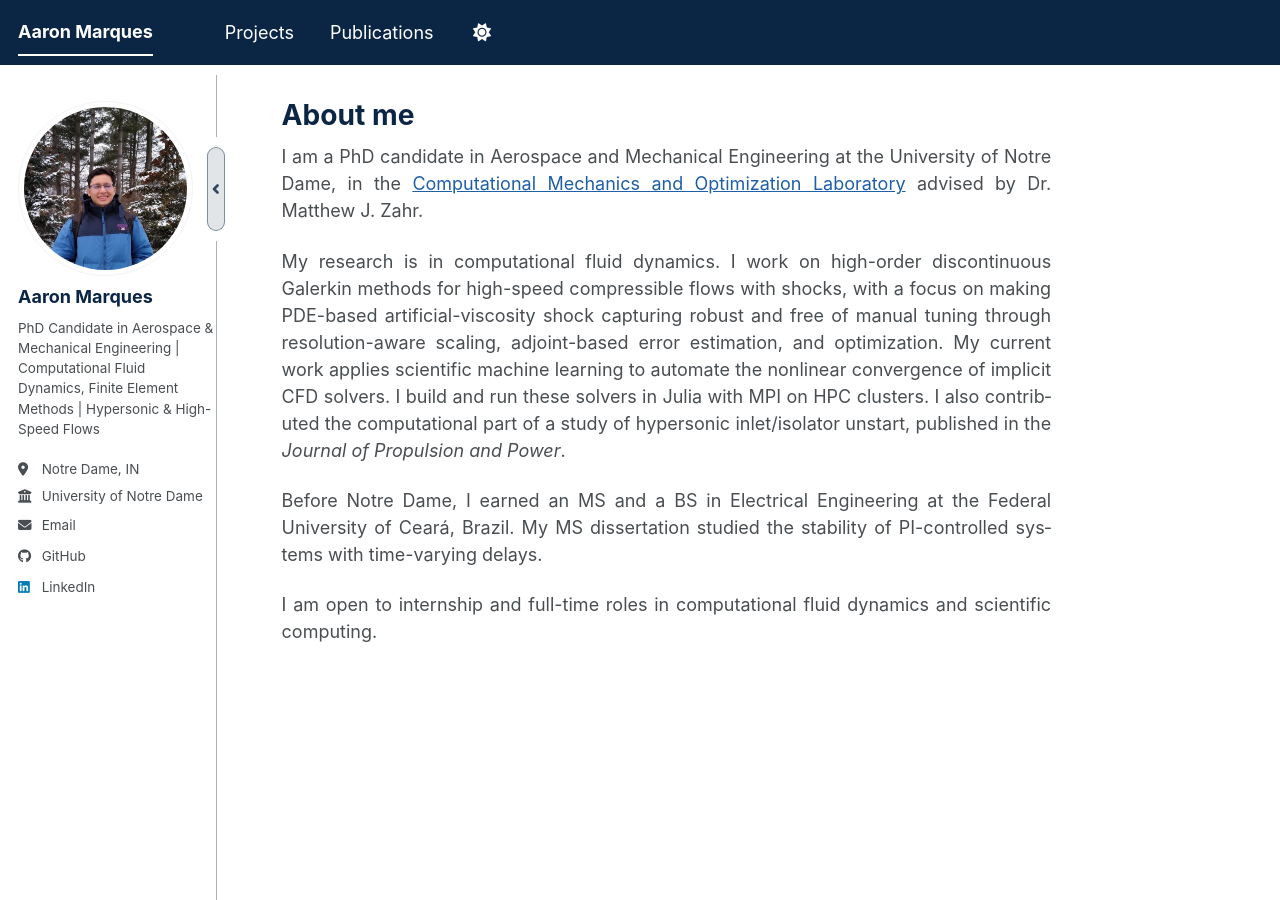
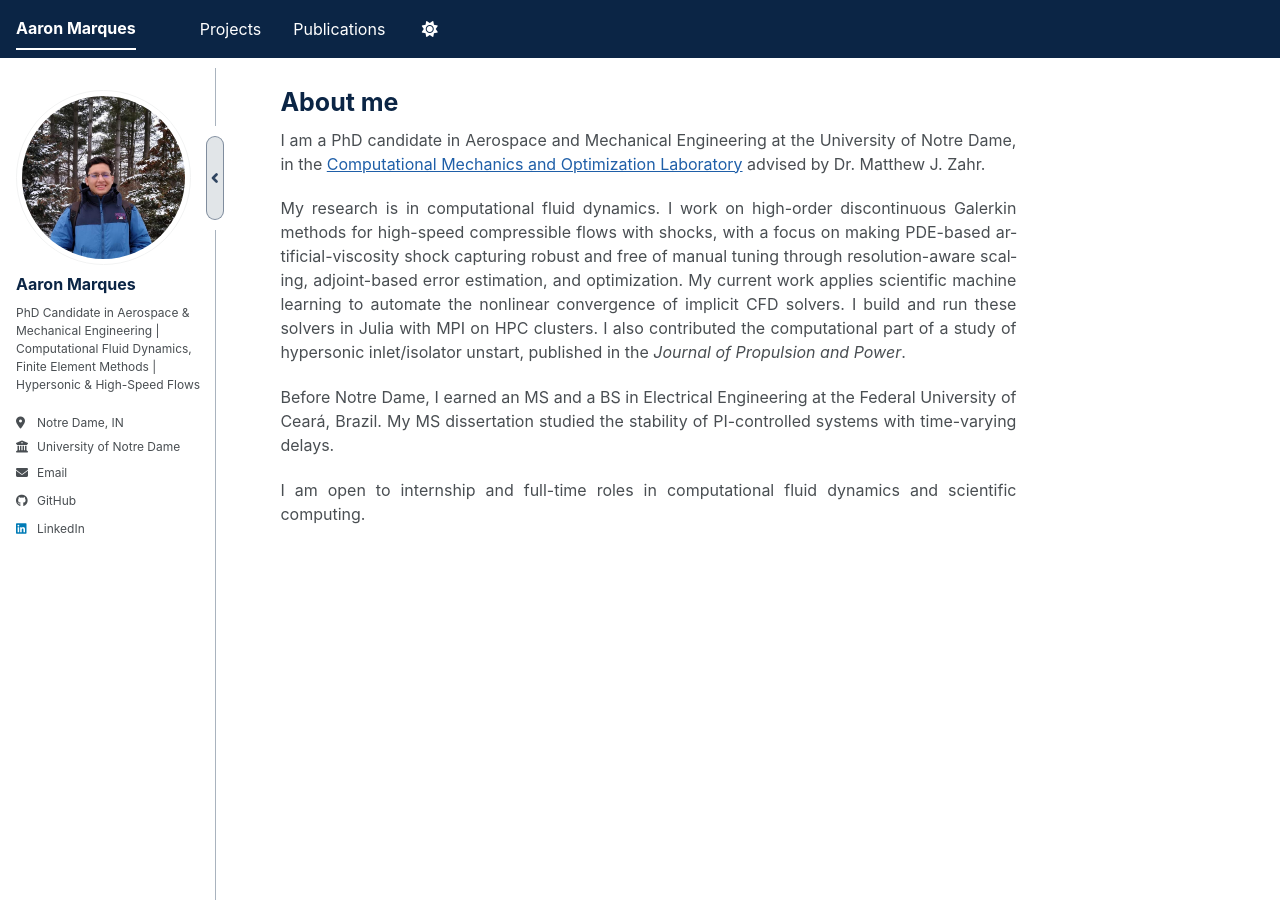
Before and after one commit to aaronmqs/aaronmqs.github.io, a Jekyll site: the page built from _pages/about.md, in a window 1280 px wide. Built offline with Jekyll 4.4.1, drawn with Linux system fonts in a browser that asks for light colours; a style sheet for code colours, icons or effects is not loaded.

Commit message:
Narrower text column and 16px text on the whole site

```diff
--- a/_sass/_custom.scss
+++ b/_sass/_custom.scss
@@ -95,6 +95,26 @@ html[data-theme="dark"] {
    not under it */
 html {
   scroll-padding-top: 5.5em;
+}
+
+/* Reading size like a paper: 16px text on every screen (the theme uses 18px
+   from 768px up), and a text column of about 75 characters, centered in the
+   space between the profile column and the contents box, with white margins */
+@media screen and (min-width: 48em) {
+  html {
+    font-size: 16px;
+  }
+}
+
+.page__inner-wrap,
+.archive {
+  max-width: 46em;
+}
+
+.page__inner-wrap,
+body.sidebar-hidden .archive {
+  margin-left: auto;
+  margin-right: auto;
 }
 
 /* No footer (GitHub/Feed links, credits, sitemap) */
```
